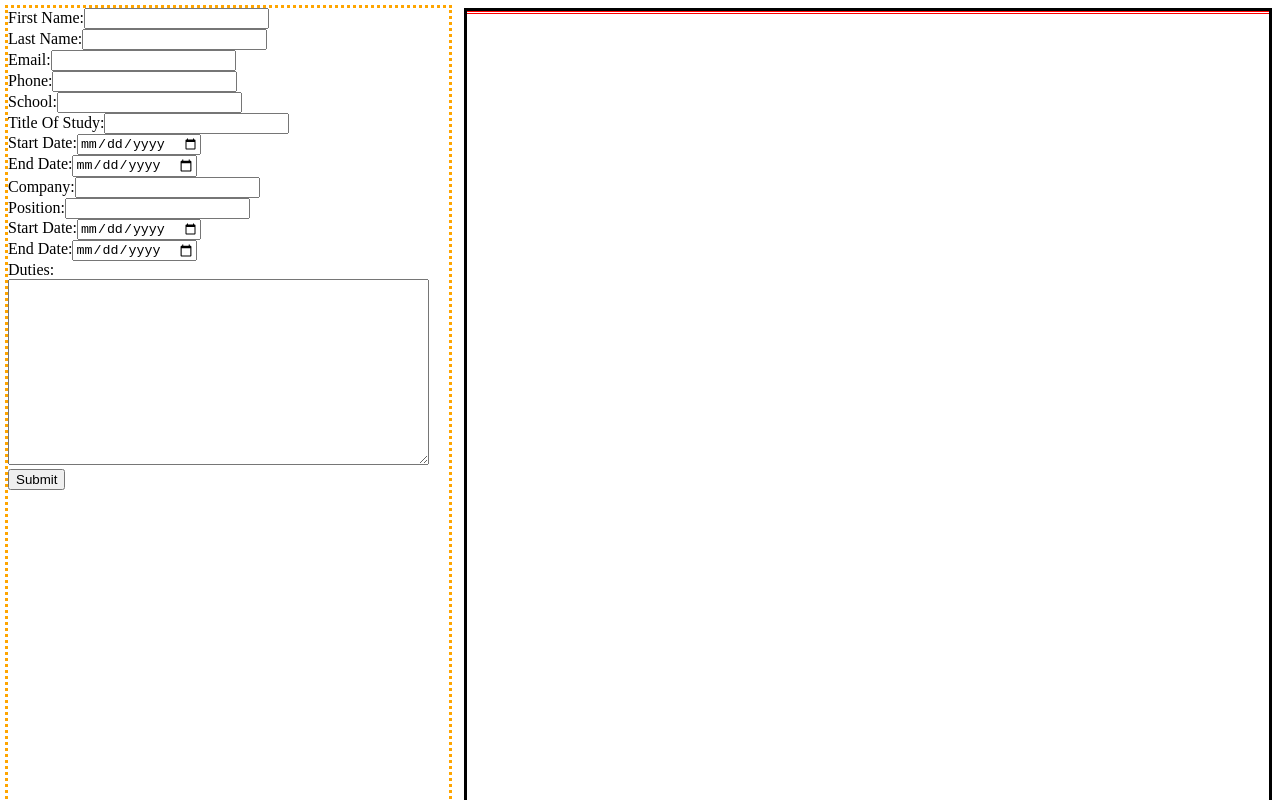
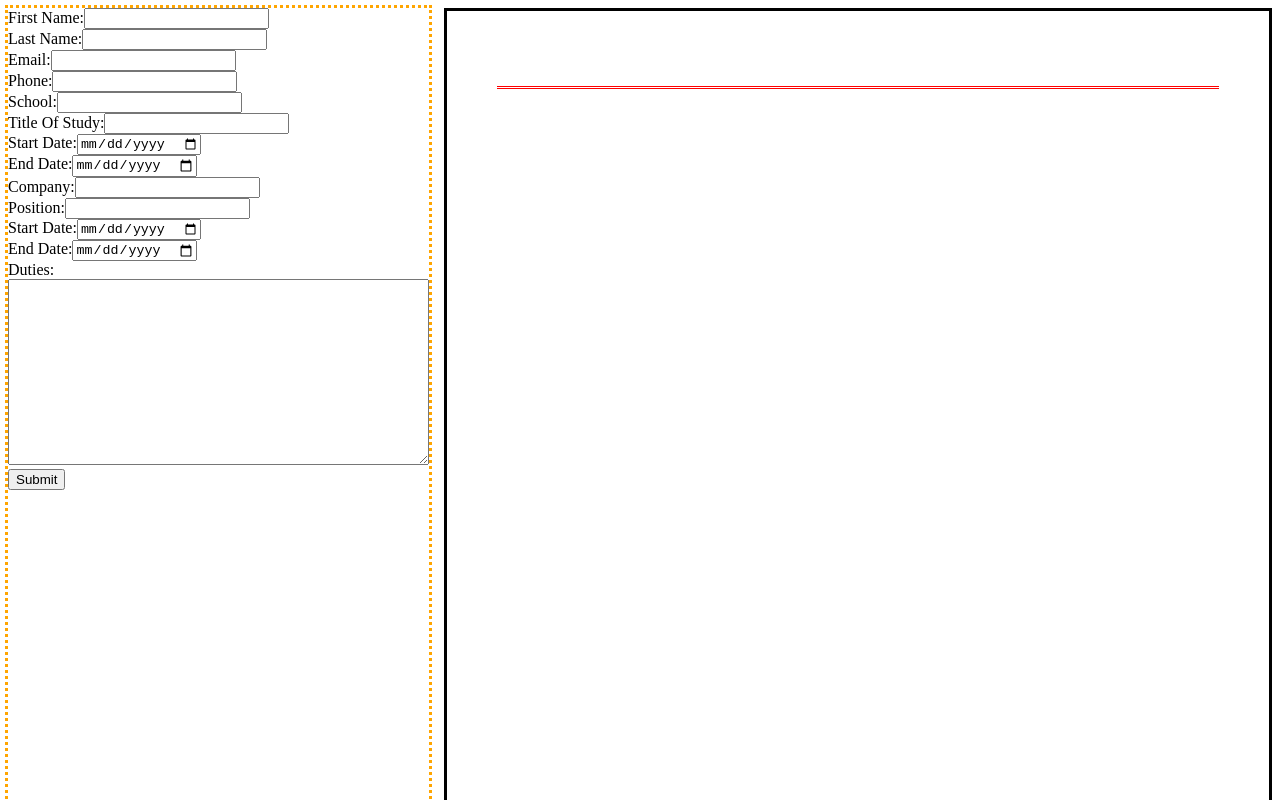
Before and after one commit to calbush/cv-application-react, a React (Create React App) app: page / in a window 1280 px wide. Shown: the top 800 px of the page. Built offline with nearby package versions, Linux system fonts and the light colour scheme.

Commit message:
Update styling

```diff
--- a/src/App.css
+++ b/src/App.css
@@ -13,6 +13,7 @@
 }
 
 .cvTemplate {
+    padding: 75px 50px 75px 50px;
     border-style: solid;
     border-color: black;
     width: 850px;
@@ -21,10 +22,6 @@
 
 .contactInfoContainer {
     display: flex;
-}
-
-.nameCV {
-    font-size: 40px;
     border-style: double;
     border-top: 0rem;
     border-left: 0rem;
@@ -32,6 +29,10 @@
     border-color: red;
 }
 
+.nameCV {
+    font-size: 40px;
+}
+
 .contactInfoContainer {
     display: flex;
     gap: 25px;
```
